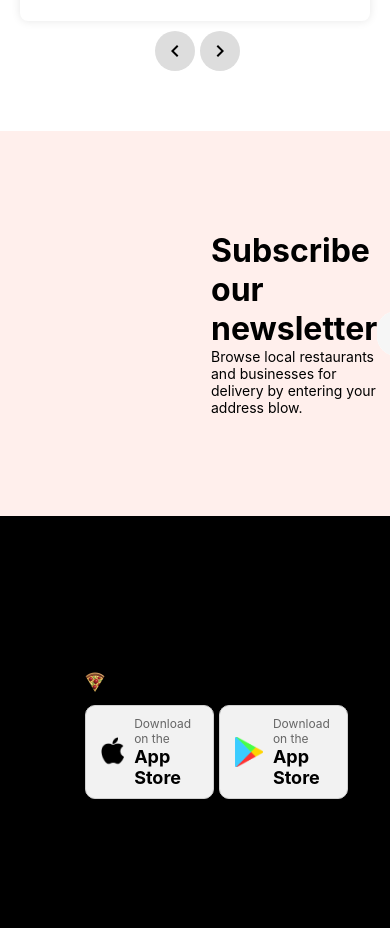
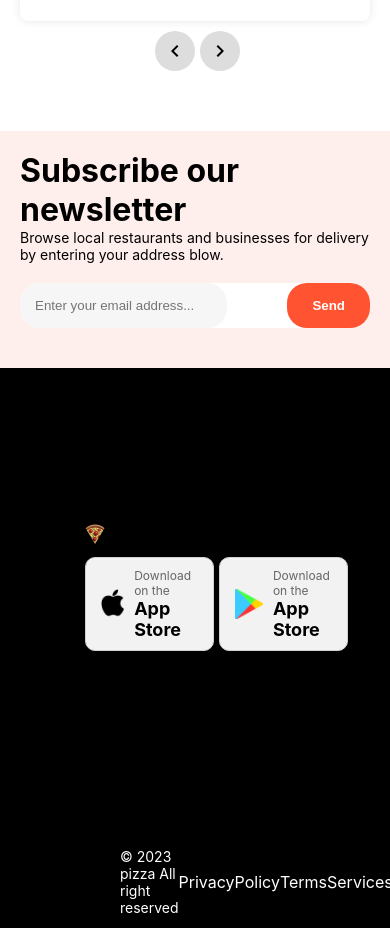
Before and after one commit to ARaihan66/Food_Delivery_Task, a React (Vite) app: page / in a window 390 px wide. Shown: the part 2963-3891 px from the top of the page. Built offline with nearby package versions, Linux system fonts and the light colour scheme.

Commit message:
News letter section responsive done

```diff
--- a/src/components/newsLetter/style.css
+++ b/src/components/newsLetter/style.css
@@ -42,3 +42,16 @@
     -ms-border-radius: 20px;
     -o-border-radius: 20px;
   }
+
+  @media(max-width: 768px) {
+
+    .newsletter-main{
+      flex-direction: column;
+      padding: 20px;
+    }
+
+    .newsletter-input{
+      width: 100%;
+      margin: 20px 0px;
+    }
+  }
```
